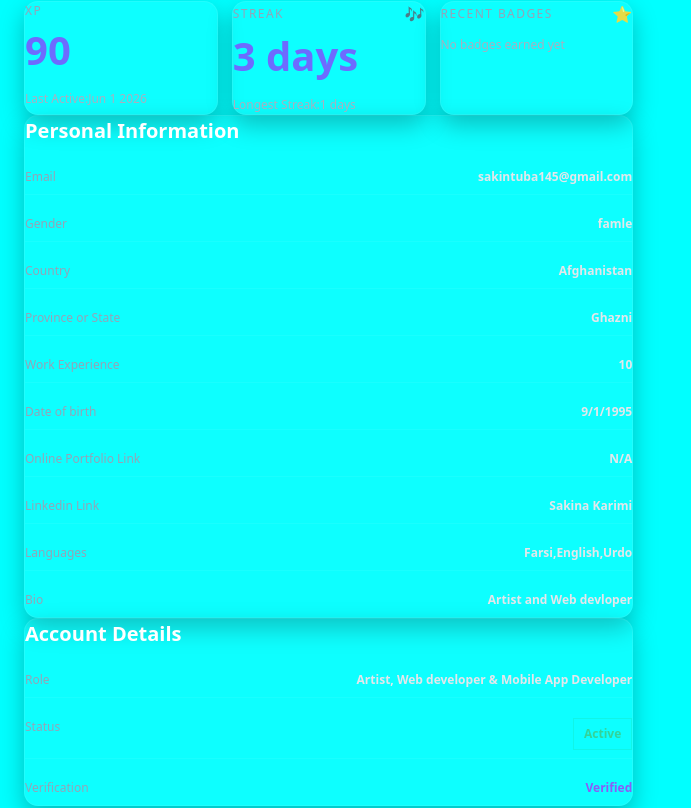
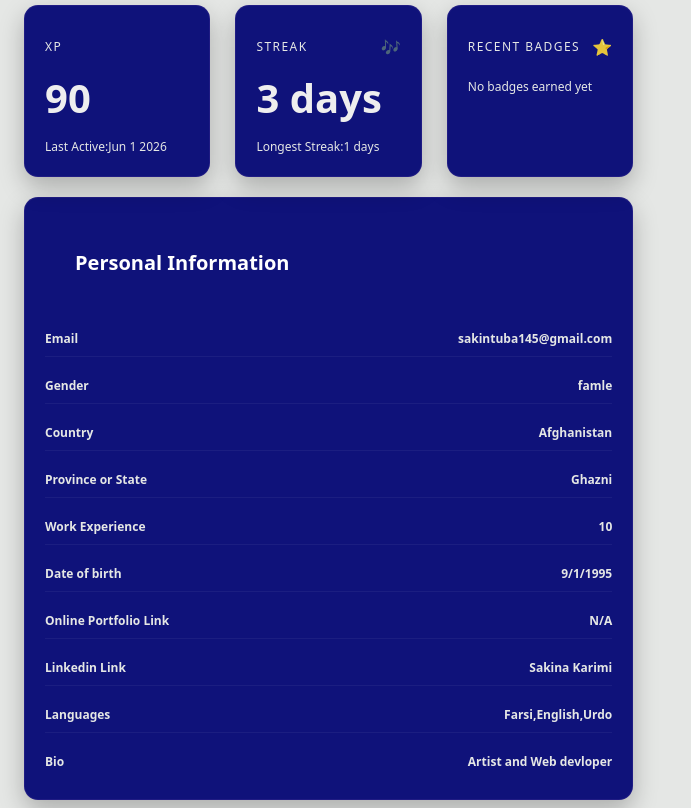
Before and after one commit to sakinatuba145/myProfile, a React (Vite) app: page / in a window 1280 px wide. Shown: the part 292-1100 px from the top of the page, without its empty margins (0-691 px from the left). Built offline with nearby package versions, Linux system fonts and the light colour scheme.

Commit message:
Update App.css

```diff
--- a/src/App.css
+++ b/src/App.css
@@ -2,7 +2,7 @@
 * { box-sizing: border-box;}
 body {
   margin: 0;
-  background:aqua;
+  background: #e5e7e5;
   color: #e5e7e5
 }
 .page {
@@ -12,7 +12,7 @@ body {
 
 .layout {
   max-width: 1100px;
-  margin: 0auto;
+  margin: 0 auto;
 }
 
 .topHeader {
@@ -31,7 +31,7 @@ body {
 .avatarRing {
   width: 150px;
   height: 150px;
-  border-radius: 999;
+  border-radius: 999px;
   padding: 6px;
   background: #5b5cff;
   display: flex;
@@ -79,7 +79,7 @@ body {
   gap: 15px;
 }
 
-btnHeader {
+.btnHeader {
   border: none;
   padding: 15px 25px;
   border-radius: 999px;
@@ -122,7 +122,8 @@ btnHeader {
 .btn.primary {
   background: #5b5cff;
   border-color: #5b5cff;
-  color: white;
+  color: #e5e7eb;
+
 }
 
 .btn.ghost {
@@ -130,18 +131,21 @@ btnHeader {
 }
 
 .card {
-  background: rgba(250,250,250,0.05);
-  border: 1px solid rgba(230,230,230,0.09);
+  margin-bottom: 20px;
+
+  background: #0f127a;
+  border: 1px solid rgba(200,130,230,0.09);
   border-radius: 14px;
-  padding: 20;
+  padding: 20px;
   box-shadow: 0 10px 24px rgba(0,0,0,0.25);
 }
 
 .statsGrid {
-  margin-top: 18px;
+  margin-top: 15px;
   display: grid;
+  padding: 0px;
   grid-template-columns: repeat(3, 1fr);
-  gap: 14px;
+  gap: 25px;
 }
 
 .statTop {
@@ -151,10 +155,9 @@ btnHeader {
 }
 
 .statTitle {
-  margin: 0;
   font-size: 12px;
   letter-spacing: 0.12em;
-  color: #94a3b8;
+  color: #e5e7e5;
 }
 
 .statIcon {
@@ -165,12 +168,12 @@ btnHeader {
   margin-top: 12px;
   font-size: 40px;
   font-weight: 900;
-  color: #6d6bff;
+  color: #eee;
 }
 
 .statFooter {
   margin: 10px 0 0 0;
-  color: #a7b0c0;
+  color: #e5e7e5;
   font-size: 12px;
 }
 
@@ -185,6 +188,8 @@ btnHeader {
   margin: 0 0 14px 0;
   font-size: 20px;
   color: #ffffff;
+  padding: 30px;
+
 }
 
 .rows {
@@ -206,12 +211,13 @@ border-bottom: none;
 }
 
 .rowLabel {
-  color: #93a4b7;
+  color: #e5e7e5;
+  font-weight: 700;
   font-size: 12px;
 }
 
 .rowValue {
-color: #e5e7eb;
+color:#e5e7e5;
 font-weight: 700;
 font-size: 12px;
 text-align: right;
@@ -219,16 +225,16 @@ text-align: right;
 
 .pill {
  display: inline-block;
- padding: 6px 10px;
+ padding: 5px 10px;
  border-radius: 999;
- background: rgba(34, 19o, 95,0.25);
+ background: rgba(34, 190, 95,0.25);
  border: 1px solid rgba(35,190,95,0.15);
- color: #34d399;
+ color: #ffffff;
  font-weight: 800;
 }
 
 .verified {
-  color: #8b5cf6;
+  color: #0b1220;
   font-weight: 900;
 }
 
```
